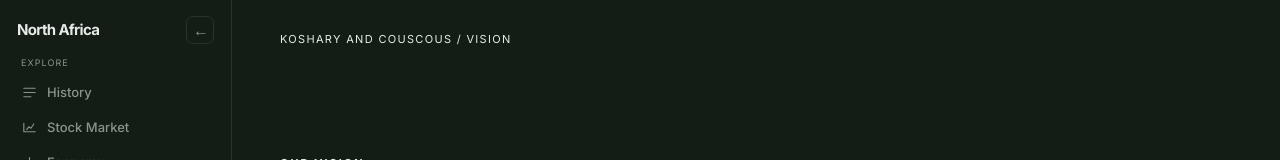
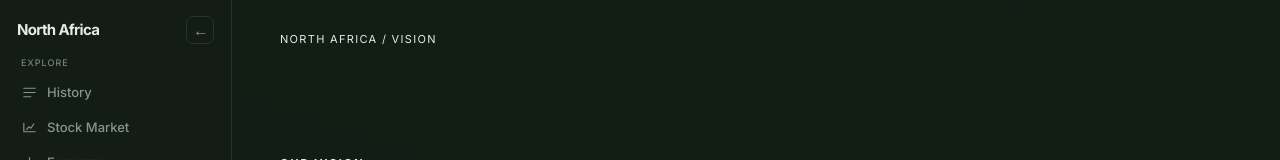
Before and after one commit to 1btestinng/test02, a Next.js app: page /vision in a window 1280 px wide. Shown: the top 160 px of the page. Built offline with nearby package versions, Linux system fonts and the light colour scheme.

Commit message:
rebrand: make North Africa the Vision project identity

```diff
--- a/app/vision/page.tsx
+++ b/app/vision/page.tsx
@@ -3,13 +3,13 @@ import Link from 'next/link';
 import styles from './vision.module.css';
 
 export const metadata:Metadata={
- title:'Koshary and Couscous | Vision',
+ title:'North Africa | Vision',
  description:'Our founding vision for building a digital home for North Africa — connecting its countries, people, history, culture, economies, markets and stories.',
 };
 
 export default function VisionPage(){
  return <main className={styles.page}>
-  <div className={styles.breadcrumb}>Koshary and Couscous / Vision</div>
+  <div className={styles.breadcrumb}>North Africa / Vision</div>
 
   <section className={styles.hero}>
    <div className={styles.heroEyebrow}>OUR VISION</div>
@@ -197,7 +197,7 @@ export default function VisionPage(){
    <div className={styles.closingLove}>We love koshary and couscous.<br/>We love North Africa.<br/>We love you all.</div>
   </section>
 
-  <nav className={styles.cta} aria-label="Explore Koshary and Couscous">
+  <nav className={styles.cta} aria-label="Explore North Africa">
    <Link href="/markets" className={styles.ctaPrimary}>Explore the markets <span aria-hidden="true">→</span></Link>
    <Link href="/" className={styles.ctaSecondary}>Explore North Africa <span aria-hidden="true">→</span></Link>
   </nav>
```
